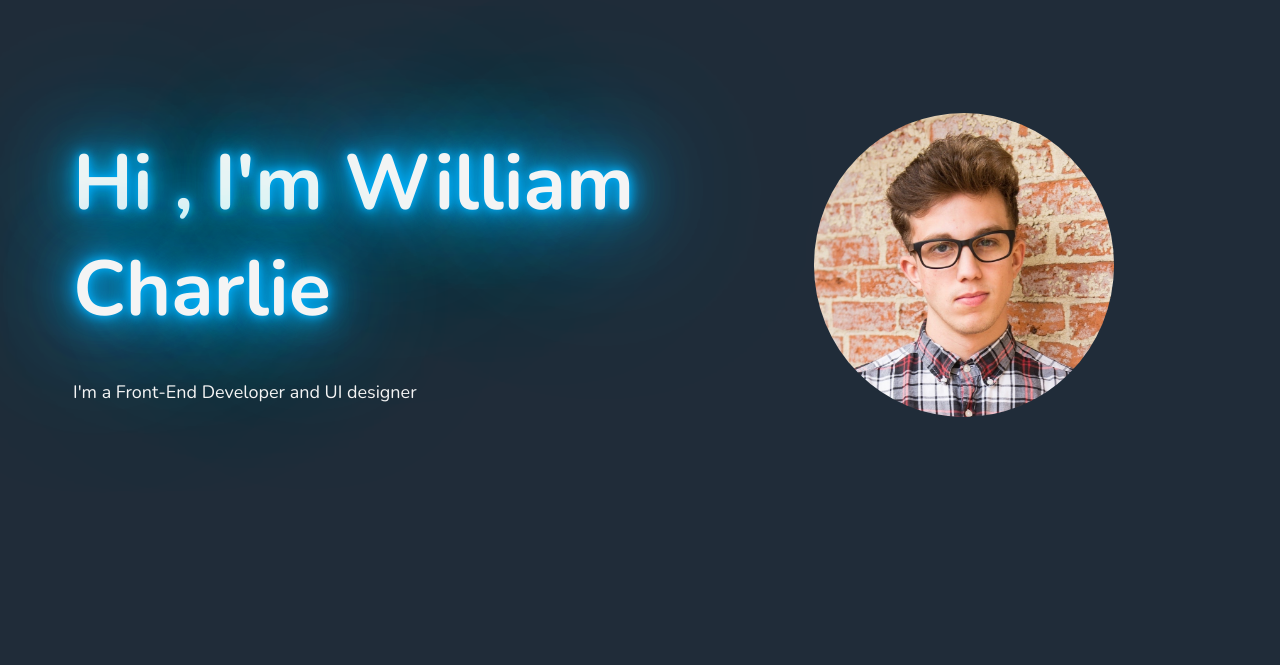
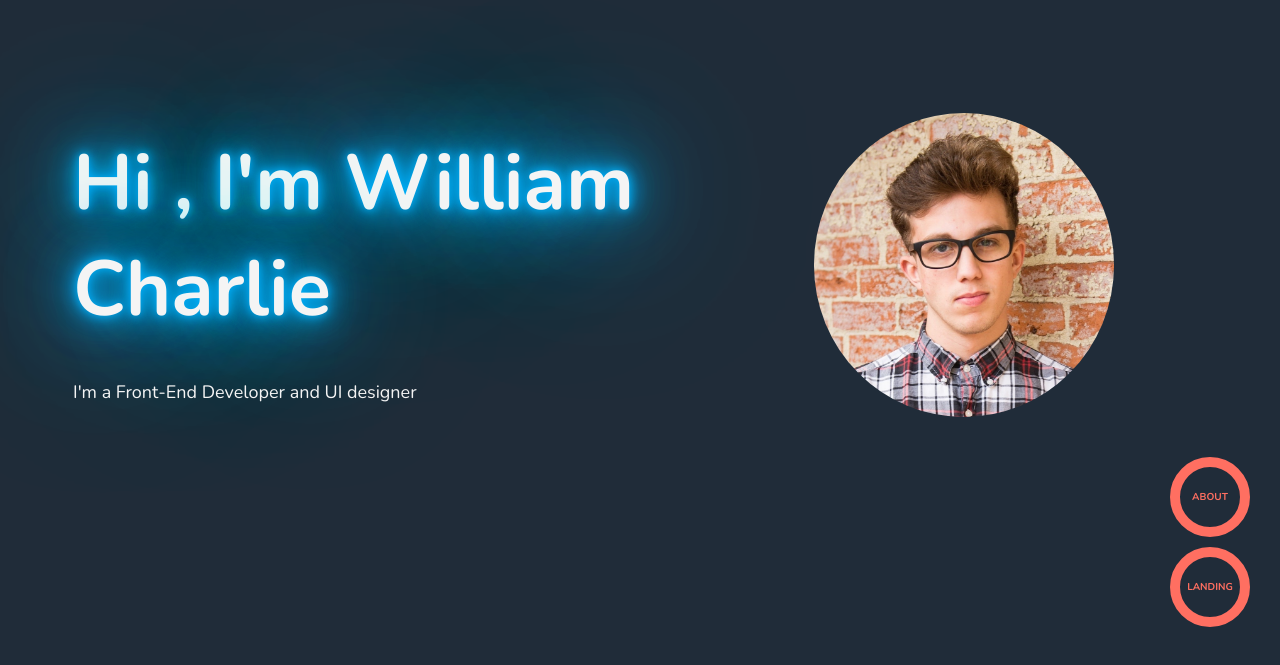
Before and after one commit to Khaled-Sa1em/portfolio, a plain HTML site: page index.html in a window 1280 px wide. Shown: the part 133-798 px from the top of the page. Drawn offline with Linux system fonts and the light colour scheme.

Commit message:
ADD nav bar and give a some styles ADD js to maintain switching between sections ADD active class in _commons.scss

```diff
--- a/index.html
+++ b/index.html
@@ -47,10 +47,15 @@
 </head>
 
 <body>
+  <nav id='nav' class="nav">
+    <ul class="list nav--list">
+      <li class="list--item nav--item"><a href="#" id="about--link" class="link nav--link">about</a></li>
+      <li class="list--item nav--item"><a href="#" id="landing--link" class="link nav--link">landing</a></li>
+    </ul>
+  </nav>
 
-</body>
   <main class="main">
-  <section class="section landing">
+    <section id='landing' class="section landing active">
       <div class="container">
         <div class="landing--text">
           <h1 class="title  landing--title">Hi , I'm William Charlie</h1>
@@ -64,6 +69,19 @@
         </div>
       </div>
     </section>
+    <section id='about' class="section about">
+      <div class="container">
+
+        <h1>about pages</h1>
+      </div>
+    </section>
+
+
   </main>
 
+  <!-- js -->
+  <script src="./js/code.js"></script>
+
+</body>
+
 </html>
--- /dev/null
+++ b/js/code.js
@@ -0,0 +1,16 @@
+// make area of sections
+const sections = document.querySelectorAll(".section");
+// use bubbling
+// or propagation
+// make event on nave itself
+// then get the target id
+// then subtract section id from it
+// then remove active class from all section
+// then give to the section with id we abstract from target id
+const nav = document.addEventListener("click", (e) => {
+  console.log(e.target.id.substring(0, e.target.id.indexOf("-")));
+  sections.forEach((section) => section.classList.remove("active"));
+  document
+    .getElementById(e.target.id.substring(0, e.target.id.indexOf("-")))
+    .classList.add("active");
+});
--- /dev/null
+++ b/sass/components/_about.scss
@@ -0,0 +1,7 @@
+.about {
+  background: yellow;
+  position: absolute;
+  top: 0;
+  right: 100%;
+  transition: right 1s;
+}
--- a/sass/components/_index.scss
+++ b/sass/components/_index.scss
@@ -2,3 +2,5 @@
 @import "./main";
 @import "./section";
 @import "./landing";
+@import "./about";
+@import "./nav";
--- a/sass/components/_landing.scss
+++ b/sass/components/_landing.scss
@@ -1,5 +1,10 @@
 .landing {
   background: $darker-blue;
+
+  position: absolute;
+  top: 0;
+  right: 100%;
+  transition: right 1s;
 
   .container {
     @include flex-center-row;
--- a/sass/components/_main.scss
+++ b/sass/components/_main.scss
@@ -3,6 +3,7 @@
 .main {
   height: 100%;
   width: 100%;
+  position: relative;
   // ! color just for testing
   //   background: green;
   // overflow: hidden;
--- /dev/null
+++ b/sass/components/_nav.scss
@@ -0,0 +1,25 @@
+.nav {
+  z-index: 1111;
+  bottom: 30px;
+  right: 30px;
+  position: fixed;
+  font-weight: bold;
+
+
+  a {
+    font-size: 1rem;
+    //! i don't know why font-weight doesn't work
+    font-weight: bold;
+    text-transform: uppercase;
+    background: transparent;
+    width: 8em;
+    height: 8em;
+    display: flex;
+    justify-content: center;
+    align-items: center;
+    color: map-get($colors, "orange");
+    margin: 1em 0;
+    border: 10px solid map-get($colors, "orange");
+    border-radius: 100%;
+  }
+}
--- a/sass/utilities/_commons.scss
+++ b/sass/utilities/_commons.scss
@@ -24,3 +24,10 @@
     width: 1350px;
   }
 }
+
+// active class
+.active {
+  // i don't know i should add !important
+  right: 0 !important;
+  transition: right 1s;
+}
```
Also changed, not shown: css/main.css. Lines whose indentation alone changed are shown as unchanged.
